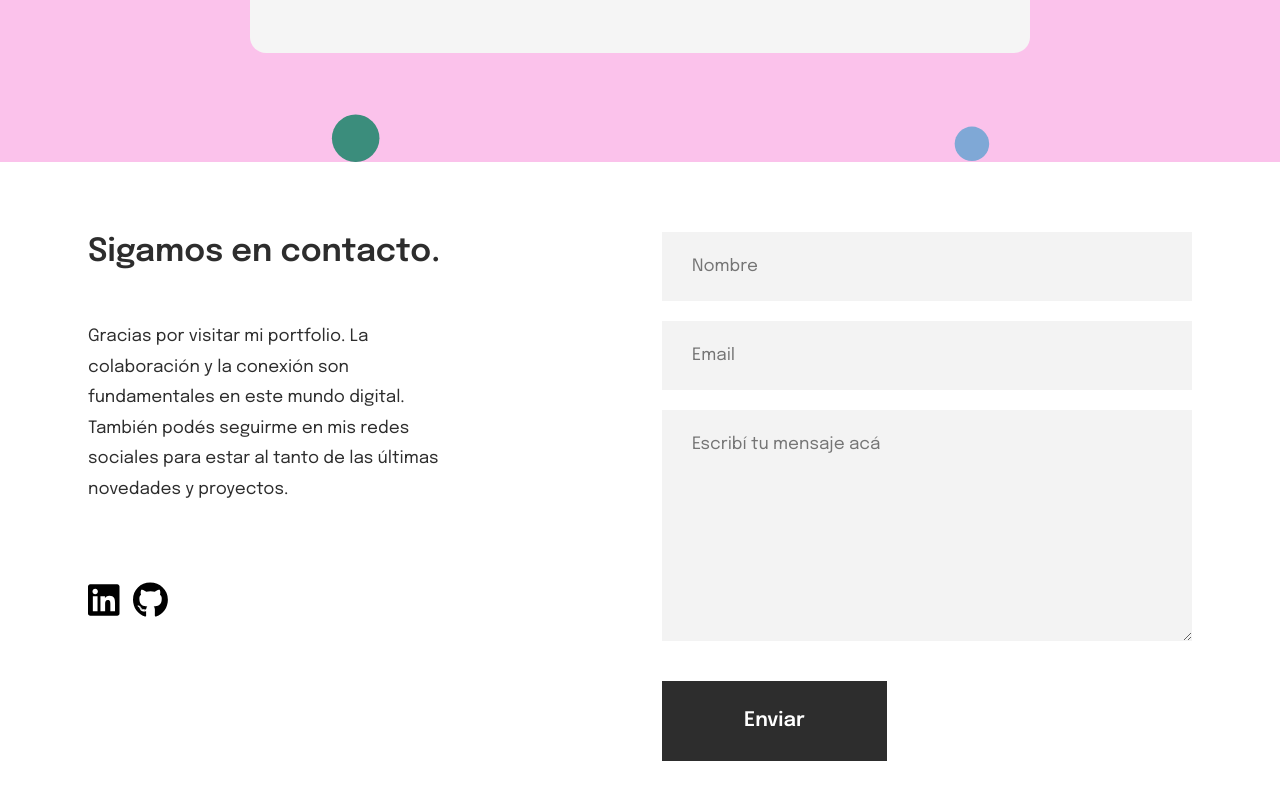
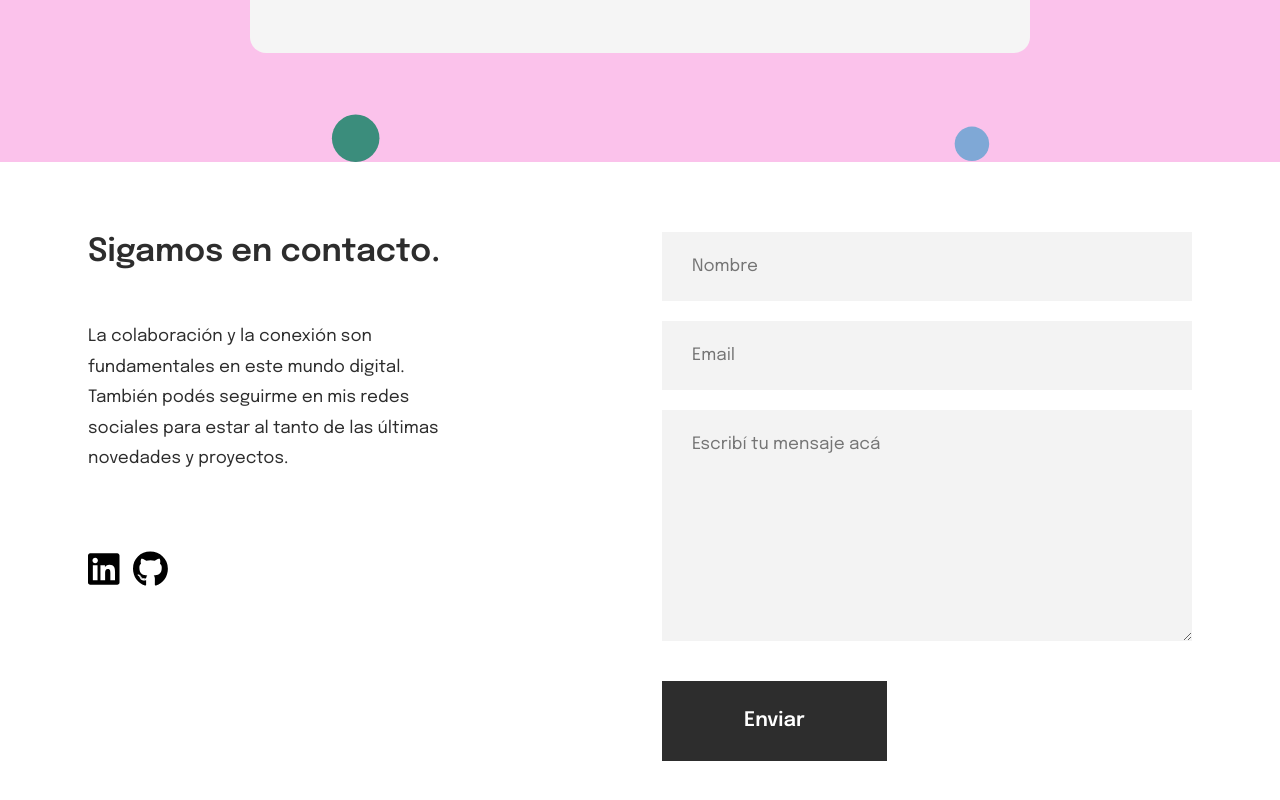
Before and after one commit to jimenabelentorrilla/portfolio-jimena-belen, a React (Vite) app: page / in a window 1280 px wide. Shown: the part 2018-2818 px from the top of the page. Built offline with nearby package versions, Linux system fonts and the light colour scheme.

Commit message:
copy footer

```diff
--- a/src/components/Footer.jsx
+++ b/src/components/Footer.jsx
@@ -39,7 +39,7 @@ const Footer = () => {
                     <div className='card-footer'>
                         <div className="card-text">
                             <h2>Sigamos en contacto.</h2>
-                            <p>Gracias por visitar mi portfolio. La colaboración y la conexión son fundamentales en este mundo digital. También podés seguirme en mis redes sociales para estar al tanto de las últimas novedades y proyectos. </p>
+                            <p>La colaboración y la conexión son fundamentales en este mundo digital. También podés seguirme en mis redes sociales para estar al tanto de las últimas novedades y proyectos. </p>
                         </div>
 
                         <div className="flex-icon">
```
Also changed, not shown: src/components/Skillss.jsx (+4 -4 lines).
